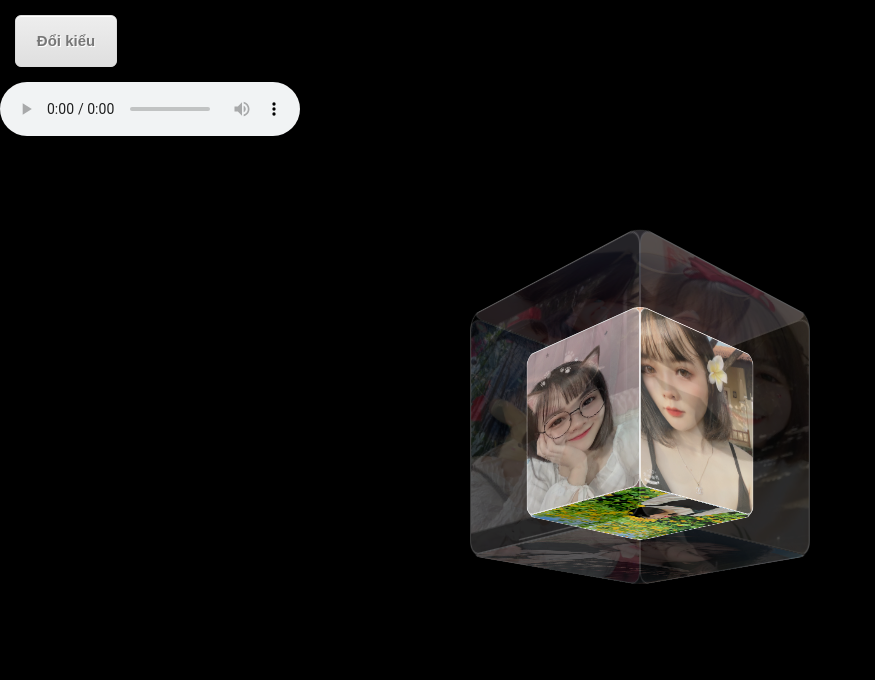
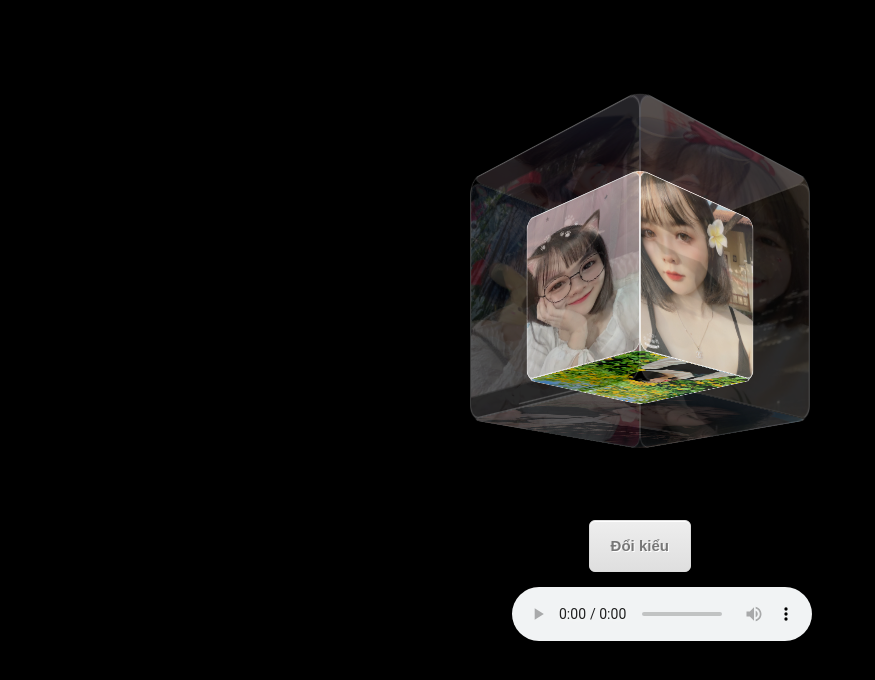
Before and after one commit to dongpvit/dongpvit.gihub.io, a plain HTML site: page index.html in a window 1280 px wide. Shown: the whole page, without its empty margins (0-875 px from the left). Drawn offline with Linux system fonts and the light colour scheme.

Commit message:
Update image

```diff
--- a/css/style.css
+++ b/css/style.css
@@ -330,3 +330,8 @@ user-select: none;
 	position:relative;
 	top:1px;
 }
+
+.footer{
+  padding-top: 25%;
+  padding-left: 40%;
+}
--- a/index.html
+++ b/index.html
@@ -62,13 +62,7 @@
   </script>
 </head>
 <body>
-  <div style="text-align: left;padding: 15px;"><a href="#" class="classname" onclick="toggleShape()">Đổi kiểu</a></div>
-  <div>
-	<audio controls autoplay>
-		<source src="MangChung.mp3" type="audio/mpeg">
-		<source src="MangChung.ogg" type="audio/ogg">
-	</audio>
-  </div>
+
   <div id="container">
     <div id="stage">
       <div id="shape" class="cube backfaces">
@@ -88,5 +82,16 @@
     </div>
   </div>
 
+
+  <div class="footer">
+    <div style="padding-bottom: 15px; padding-left: 10%;"><a href="#" class="classname" onclick="toggleShape()">Đổi kiểu</a></div>
+  <div>
+	<audio controls autoplay>
+		<source src="MangChung.mp3" type="audio/mpeg">
+		<source src="MangChung.ogg" type="audio/ogg">
+	</audio>
+  </div>
+  </div>
+
 	</body>
 </html>
```
Also changed, not shown: 2 other files.
